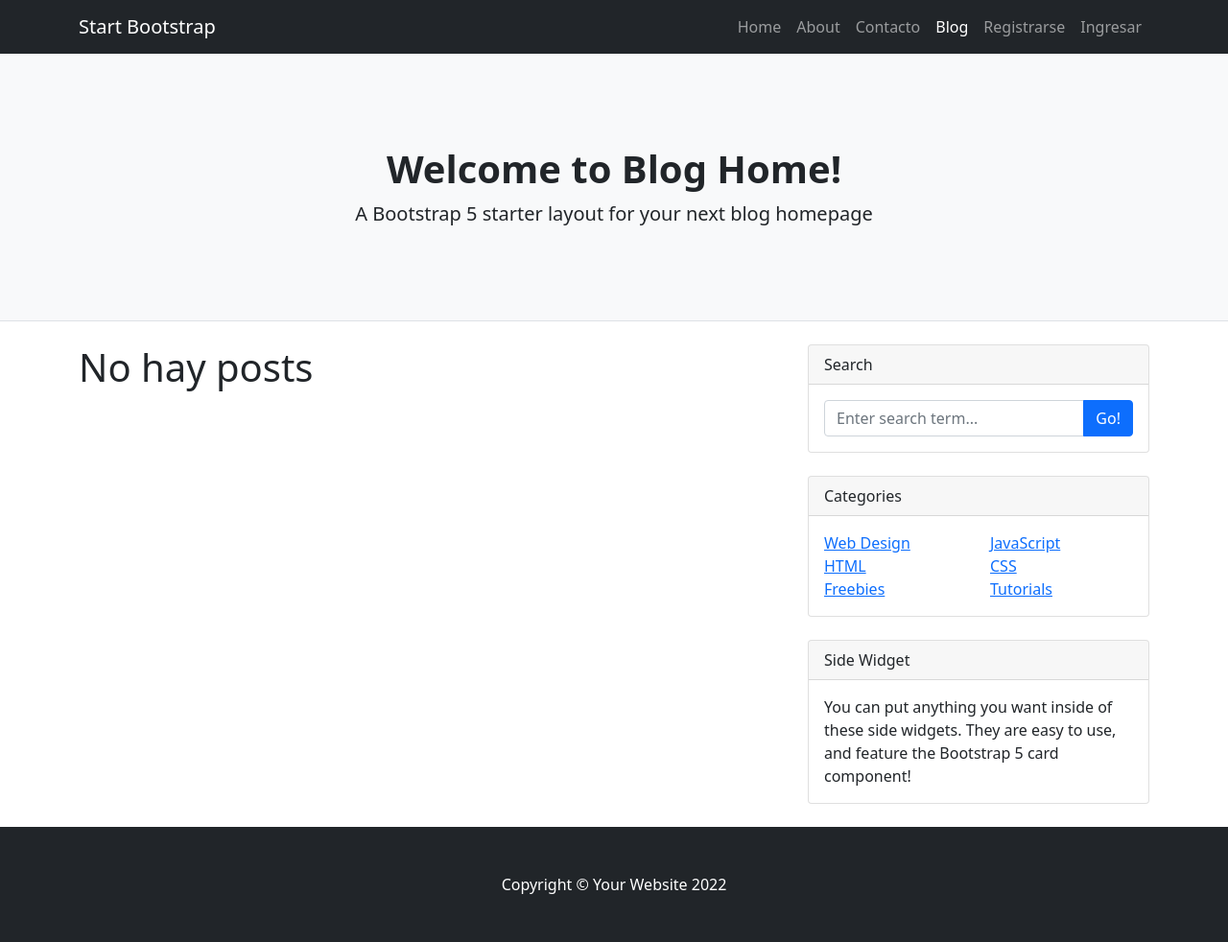
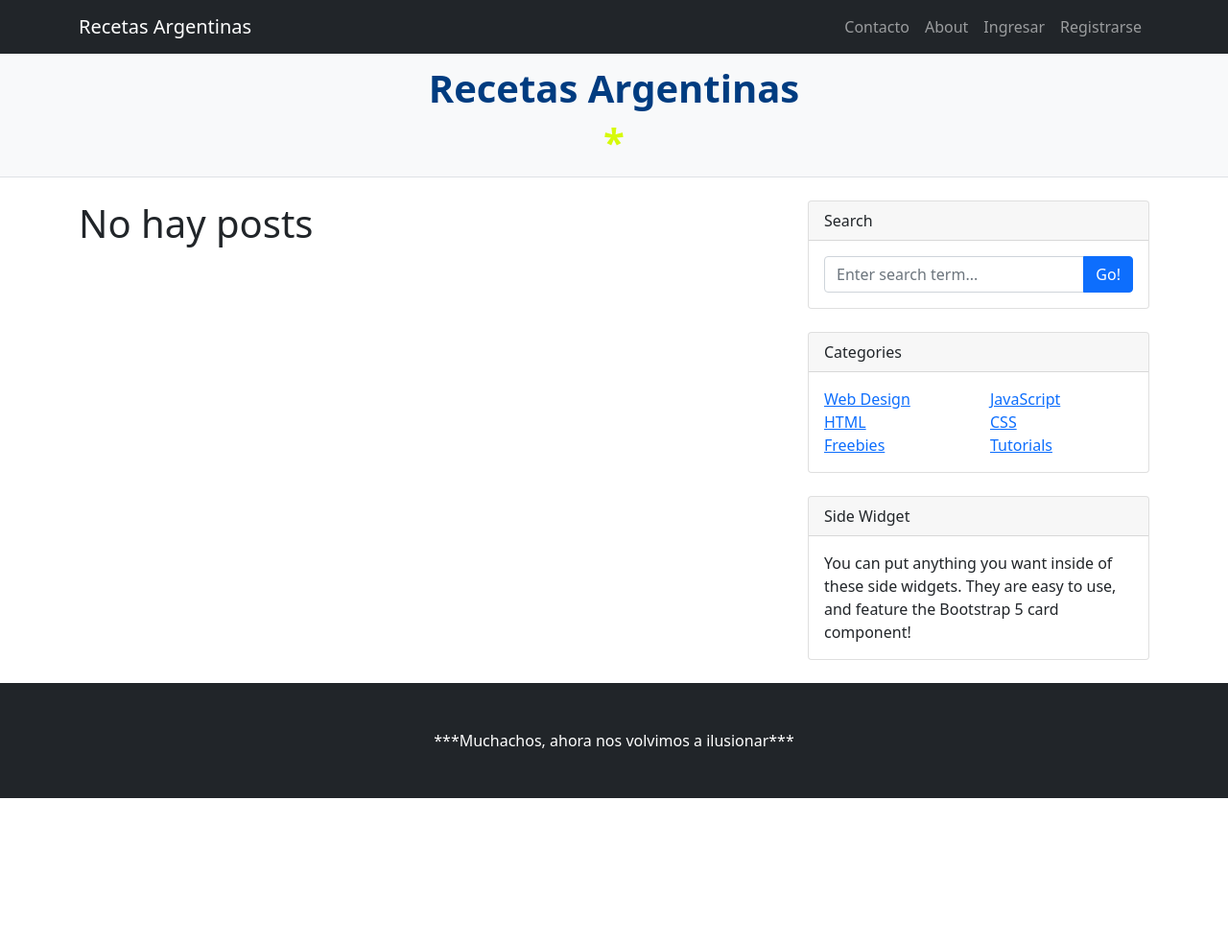
Before and after one commit to lucastagliapietra19/proyecto-receta, a Django app: page /recetas/ in a window 1280 px wide. Shown: the whole page at 96% size. After the commit the page ends 832 px from the top, so only its background shows below. Run offline with Django 4.2, Linux system fonts and the light colour scheme; data that the repository does not hold is empty; some libraries are stand-ins or nearby versions.

Commit message:
terminado

```diff
--- a/blog/urls.py
+++ b/blog/urls.py
@@ -6,7 +6,7 @@ from django.views.generic import TemplateView
 from recetas.views import (index, PostDetalle, PostListar,
                                PostCrear, PostBorrar, PostActualizar,
                                UserSignUp, UserLogin, UserLogout,
-                               AvatarActualizar, UserActualizar, MensajeCrear, MensajeListar, MensajeDetalle )
+                               AvatarActualizar, UserActualizar, MensajeCrear, MensajeListar, MensajeDetalle, AboutListar )
 from django.contrib.admin.views.decorators import staff_member_required
 
 urlpatterns = [
@@ -25,6 +25,7 @@ urlpatterns = [
     path('recetas/mensajes/crear/', MensajeCrear.as_view(), name="recetas-mensajes-crear"),
     path('recetas/mensajes/<int:pk>/detalle/', MensajeDetalle.as_view(), name="recetas-mensajes-detalle"),
     path('recetas/mensajes/listar/', MensajeListar.as_view(), name="recetas-mensajes-listar"),
+    path('recetas/about/', AboutListar.as_view(), name= "recetas-about"),
 ]
 
 urlpatterns += static(settings.MEDIA_URL, document_root=settings.MEDIA_ROOT)
--- a/recetas/templates/recetas/base.html
+++ b/recetas/templates/recetas/base.html
@@ -19,36 +19,34 @@
                 <a class="navbar-brand" href="{% url 'recetas-index' %}">
                     {%if user.is_authenticated  and  user.avatar.imagen %}
                     <img src="{{user.avatar.imagen.url}}" height="64">
-                      Hola, {{user.first_name}} |
+                     Hola, {{user.first_name}} |
                     {% endif %}
-                    Start Bootstrap
+                    Recetas Argentinas
                 </a>
                 <button class="navbar-toggler" type="button" data-bs-toggle="collapse" data-bs-target="#navbarSupportedContent" aria-controls="navbarSupportedContent" aria-expanded="false" aria-label="Toggle navigation"><span class="navbar-toggler-icon"></span></button>
                 <div class="collapse navbar-collapse" id="navbarSupportedContent">
                     <ul class="navbar-nav ms-auto mb-2 mb-lg-0">
-                        <li class="nav-item"><a class="nav-link" href="#">Home</a></li>
-                        <li class="nav-item"><a class="nav-link" href="#!">About</a></li>
                         <li class="nav-item"><a class="nav-link" href="{% url 'recetas-mensajes-crear' %}">Contacto</a></li>
-                        <li class="nav-item"><a class="nav-link active" aria-current="page" href="#">Blog</a></li>
+                        <li class="nav-item"><a class="nav-link" href="{% url 'recetas-about' %}">About</a></li>
+                        {% if user.is_authenticated %}
+                        <li class="nav-item"><a class="nav-link" href="{% url 'recetas-listar' %}">Admin Blog</a></li>
 
+                        <li class="nav-item"><a class="nav-link" href="{% url 'recetas-mensajes-listar' %}">Admin mensajes</a></li>
+                        <li class="nav-item"><a class="nav-link" href="{% url 'recetas-logout' %}">Salir</a></li>
+                        {% else %}
+                        <li class="nav-item"><a class="nav-link" href="{% url 'recetas-login' %}">Ingresar</a></li>
                         <li class="nav-item"><a class="nav-link" href="{% url 'recetas-signup' %}">Registrarse</a></li>
-                        {% if user.is_authenticated %}
-                            <li class="nav-item"><a class="nav-link" href="{% url 'recetas-listar' %}">Admin Blog</a></li>
-                            <li class="nav-item"><a class="nav-link" href="{% url 'recetas-logout' %}">Salir</a></li>
-                        {% else %}
-                            <li class="nav-item"><a class="nav-link" href="{% url 'recetas-login' %}">Ingresar</a></li>
                         {% endif %}
-
                     </ul>
                 </div>
             </div>
         </nav>
         <!-- Page header with logo and tagline-->
-        <header class="py-5 bg-light border-bottom mb-4">
+        <header class="py-1 bg-light border-bottom mb-4">
             <div class="container">
-                <div class="text-center my-5">
-                    <h1 class="fw-bolder">Welcome to Blog Home!</h1>
-                    <p class="lead mb-0">A Bootstrap 5 starter layout for your next blog homepage</p>
+                <div class="text-center my-2">
+                    <h1 class="fw-bolder" style="color:rgb(0, 60, 128)">Recetas Argentinas </h1>
+                    <h1 class="fw-bolder" style="color:rgb(214, 250, 10)"> * </h1>
                 </div>
             </div>
         </header>
@@ -56,7 +54,7 @@
         {% block contenido %} {% endblock %}
         <!-- Footer-->
         <footer class="py-5 bg-dark">
-            <div class="container"><p class="m-0 text-center text-white">Copyright &copy; Your Website 2022</p></div>
+            <div class="container"><p class="m-0 text-center text-white">***Muchachos, ahora nos volvimos a ilusionar***</p></div>
         </footer>
         <!-- Bootstrap core JS-->
         <script src="https://cdn.jsdelivr.net/npm/bootstrap@5.1.3/dist/js/bootstrap.bundle.min.js"></script>
--- a/recetas/views.py
+++ b/recetas/views.py
@@ -6,7 +6,7 @@ from django.contrib.auth.views import LoginView, LogoutView
 from django.contrib.auth.mixins import LoginRequiredMixin
 from django.contrib.auth.decorators import login_required
 from recetas.forms import UsuarioForm
-from recetas.models import Avatar, Post, Mensaje
+from recetas.models import Avatar, Post, Mensaje, About
 from django.contrib.auth.admin import User
 
 
@@ -72,3 +72,6 @@ class MensajeCrear(CreateView):
 class MensajeBorrar(LoginRequiredMixin, DeleteView):
     model = Mensaje
     success_url = reverse_lazy("recetas-mensajes-listar")
+
+class  AboutListar(ListView):
+    model = About
```
Also changed, not shown: recetas/models.py (+8 -4 lines), recetas/templates/about.html (added, +16 -0 lines), media/avatares/Charizard-VSTAR-Alt-art-1536x864.jpg (deleted).
